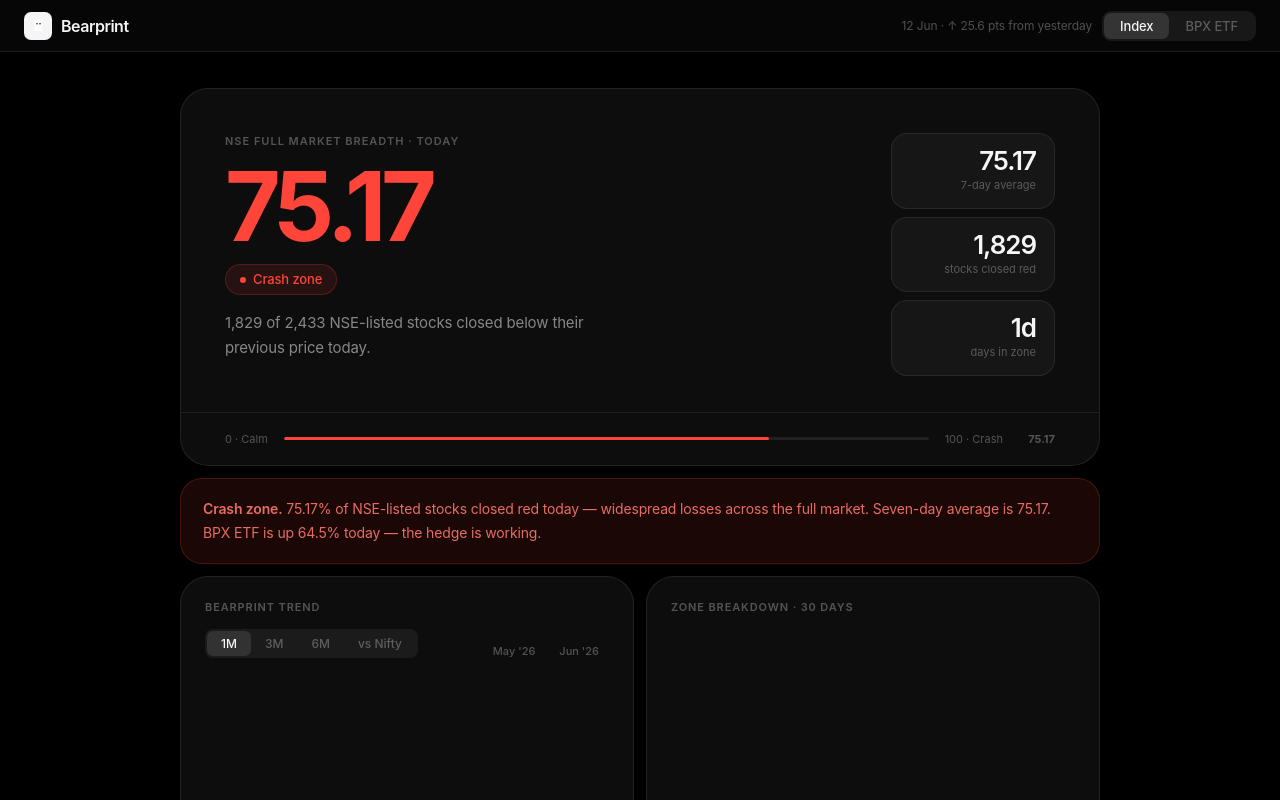
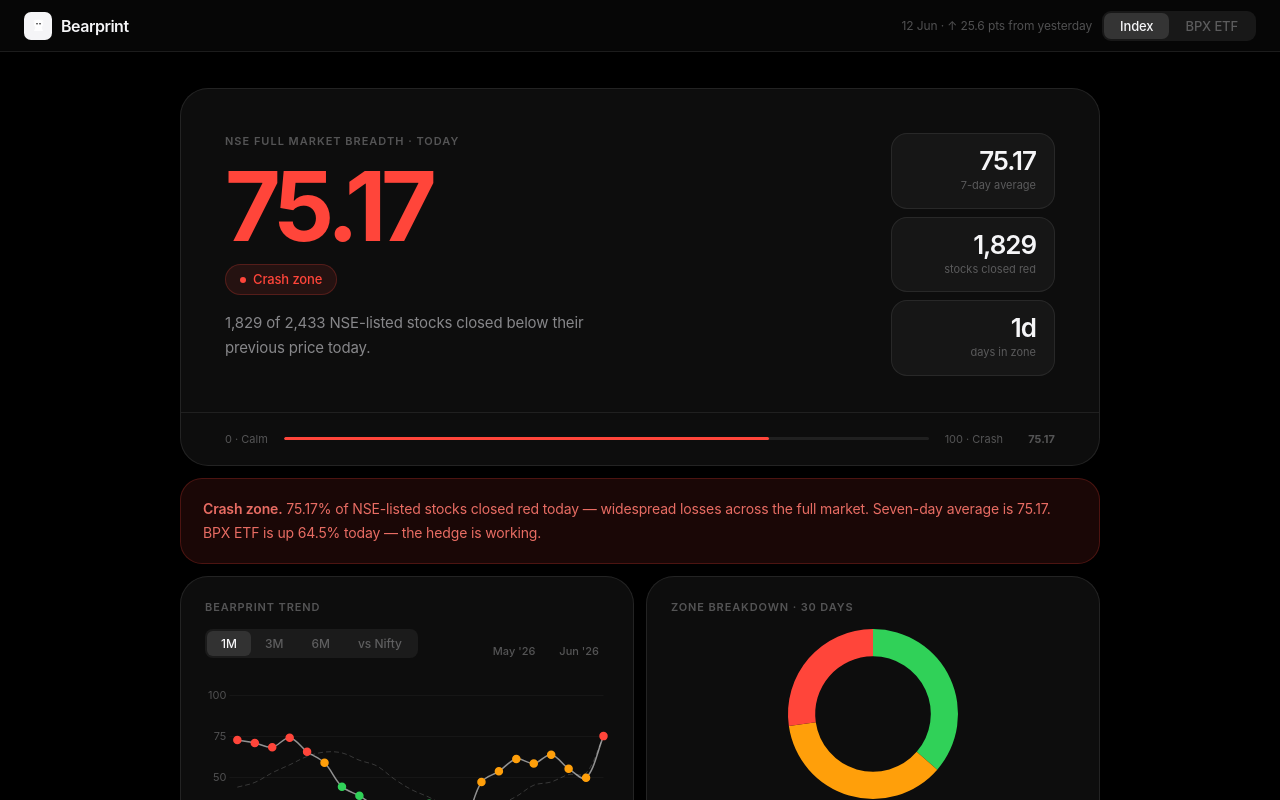
Before and after one commit to anshulw-icm/bearprint, a plain HTML site: page frontend/index.html in a window 1280 px wide. Both pictures are taken after a click on the button "1M". Shown: the top 800 px of the page. Drawn offline with nearby package versions, Linux system fonts and the light colour scheme; no server answers.

Commit message:
Fix chart rendering — 1M 3M 6M and month buttons now work

```diff
--- a/frontend/index.html
+++ b/frontend/index.html
@@ -408,7 +408,9 @@ async function loadAll(){
     const mj=mr.ok?await mr.json():null;
     const D30=hj.data.map(nr);
     ALL_D30=D30;
-    if(mj?.months) buildMonthBtns(mj.months);
+    // Build month buttons from actual data
+    const months=[...new Set(D30.map(r=>r.date.slice(0,7)))].sort();
+    buildMonthBtns(months);
     return{TODAY:nr(tj),D30,D14:D30.slice(-14),ETF:ej};
   }catch(e){
     console.warn("API unavailable, seed data");
@@ -453,15 +455,15 @@ function renderIndex(TODAY,D30,D14){
   ins.className="insight "+z;
   ins.innerHTML=getInsight(TODAY.bp,TODAY.avg,TODAY.bpxch);
 
-  buildMainChart("bp",D30.slice(-30));
-  buildDonut(D30.slice(-30));
+  setPeriod('1m', document.querySelector('.chtab.active'));
+  buildDonut(ALL_D30.slice(-30));
   buildTable(D14);
 }
 
-let mainChart=null,curD30=[];
+let mainChart=null,curD30=[],ALL_D30_FULL=[];
 function buildMainChart(type,D30){
   if(D30)curD30=D30;
-  const d=type==="bp"?curD30.slice(-curWindow):curD30,labels=d.map(r=>r.label);
+  const d=curD30,labels=d.map(r=>r.label);
   let ds;
   if(type==="bp"){
     const ptc=d.map(r=>ZC[r.zone]);
@@ -483,16 +485,15 @@ function buildMainChart(type,D30){
 
 function setPeriod(period, btn){
   document.querySelectorAll(".chtab").forEach(b=>b.classList.remove("active"));
+  document.querySelectorAll(".mth-btn").forEach(b=>b.classList.remove("active"));
   if(btn) btn.classList.add("active");
-  // clear month selection
-  document.querySelectorAll(".mth-btn").forEach(b=>b.classList.remove("active"));
-  const now = new Date();
   let filtered;
   if(period==="1m") filtered=ALL_D30.slice(-22);
   else if(period==="3m") filtered=ALL_D30.slice(-66);
-  else filtered=ALL_D30; // 6m = all
+  else filtered=ALL_D30;
   curD30=filtered;
   buildMainChart("bp");
+  buildDonut(filtered);
 }
 
 function setMonth(ym, btn){
@@ -502,6 +503,7 @@ function setMonth(ym, btn){
   const filtered=ALL_D30.filter(r=>r.date.startsWith(ym));
   curD30=filtered.length>0?filtered:ALL_D30.slice(-22);
   buildMainChart("bp");
+  buildDonut(curD30);
 }
 
 function buildMonthBtns(months){
```
